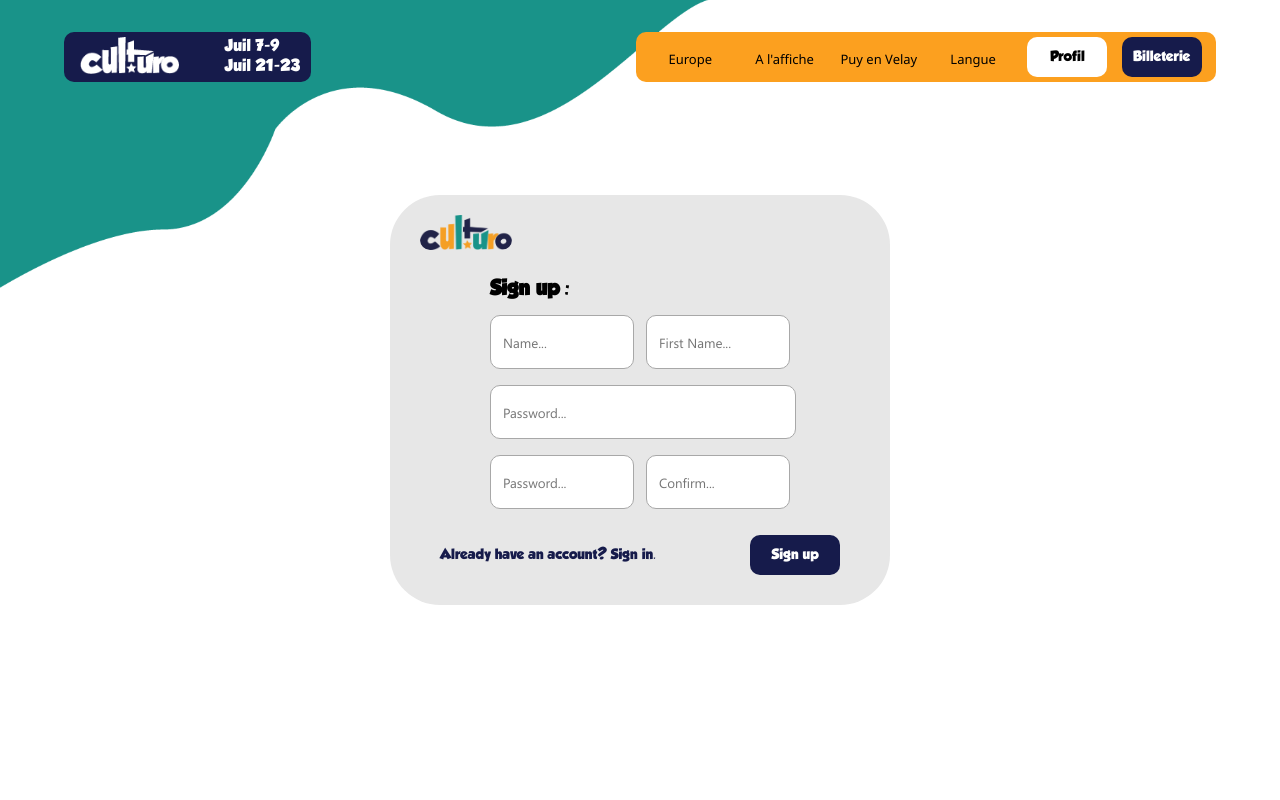
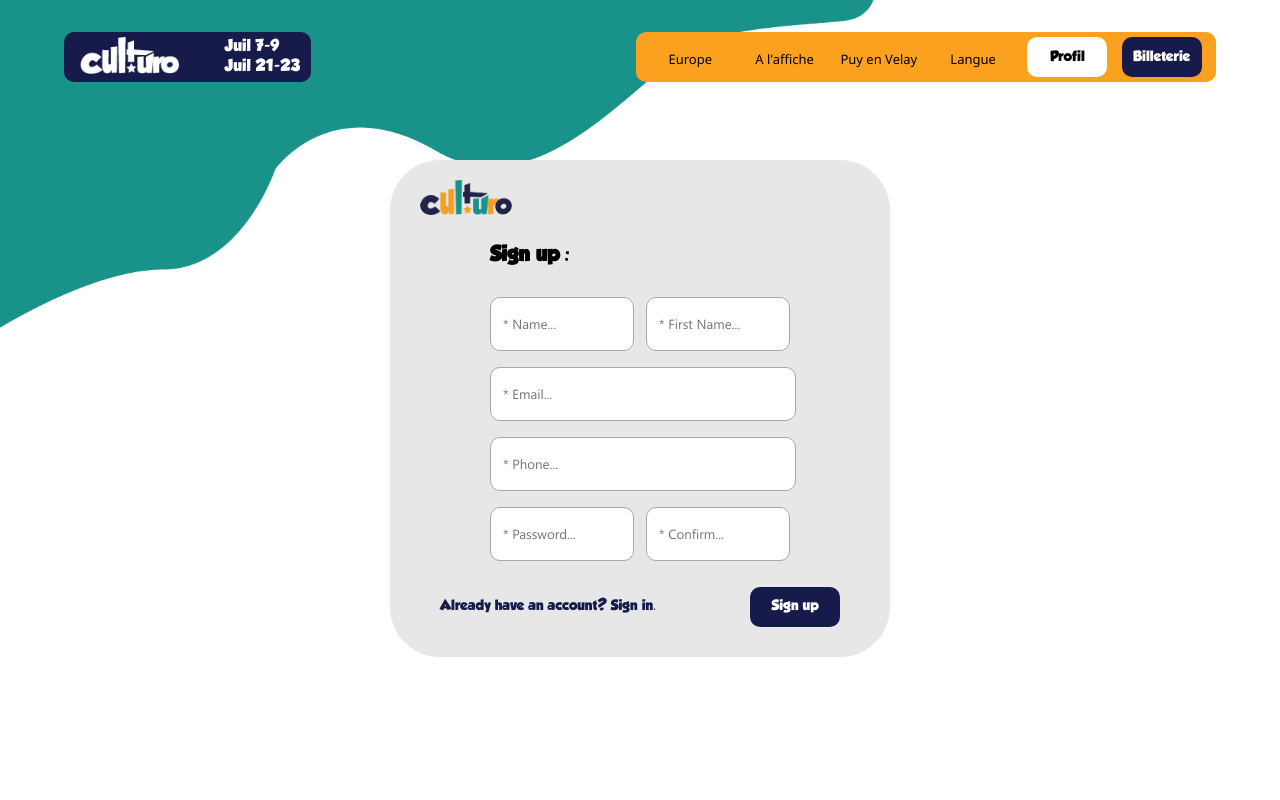
Before and after one commit to 5quentin/WebWeek-Culturo, a PHP site: page /inscription.php in a window 1280 px wide. Run offline with PHP 8.4, Linux system fonts and the light colour scheme.

Commit message:
mise a jour

```diff
--- a/partieWeb/css/header.css
+++ b/partieWeb/css/header.css
@@ -8,6 +8,7 @@ header{
 	margin-top: 2em;
 	width: 100%;
 	height: 50px;
+	z-index: 1000;
 
 	position: fixed;
 
@@ -132,7 +133,7 @@ header{
 	width: 70vw;
 
 	position: absolute;
-	top: -50px;
+	top: -10px;
 	left: -20px;
 	z-index: -1;
 }
--- a/partieWeb/css/style.css
+++ b/partieWeb/css/style.css
@@ -35,10 +35,10 @@ form a {
 }
 
 .container {
-    height: 100vh;
     width: 100vw;
 
     display: flex;
+    flex-direction: column;
     align-items: center;
     justify-content: center;
 }
@@ -48,8 +48,29 @@ form h2 {
     font-size: larger;
 }
 
+.titre {
+    margin-top: 70px;
+
+    display: flex;
+    justify-content: flex-start;
+}
+
+#error {
+    font-family: GROBOLD;
+    font-size: smaller;
+    text-align: center;
+    color: #fd5353;
+}
+
+.space {
+    height: 20vh;
+    width: 100%;
+}
+
+
 form {
     padding-bottom: 30px;
+    width: 500px;
 
     display: flex;
     justify-content: flex-end;
@@ -107,22 +128,12 @@ p>input, select{
 
 /*---------------------Connexion--------------------*/
 
-.signin, .billet{
-    height: 320px;
-    width: 500px;
-}
-
 .signin > .centre > p > input, .billet > .centre > p > input, .billet > .centre > p > select {
     height: 50px;
     width: 100%;
 }
 
 /*---------------------Inscription--------------------*/
-
-.signup{
-    height: 380px;
-    width: 500px;
-}
 
 .half{
     display: flex;
--- a/partieWeb/inscription.php
+++ b/partieWeb/inscription.php
@@ -17,7 +17,8 @@
   <?php include './header_footer/header.php';?>
 
   <div class="container">
-    <form class="signup" method="POST" action="inscription.php" enctype="multipart/form-data">
+    <div class="space"></div>
+    <form class="signup" method="POST" action="inscription.php">
       <img src="./images/logo.png">
 
       <div class="centre">
@@ -25,19 +26,42 @@
         <div class="titre"><h2>Sign up :</h2></div>
 
         <p class="half">
-          <input type="text" name="nom" placeholder="Name..." required>
-          <input type="text" name="pnom" placeholder="First Name..." required>
+          <input type="text" name="nom" placeholder="* Name..." required>
+          <input type="text" name="pnom" placeholder="* First Name..." required>
         </p>
 
         <p>
-          <input type="text" name="mdp" placeholder="Password..." required>
+          <input type="email" name="mail" placeholder="* Email..." required>
+        </p>
+
+        <p>
+          <input type="text" name="tel" placeholder="* Phone..." required>
         </p>
 
         <p class="half">
-          <input type="password" name="Password" placeholder="Password..." required>
-          <input type="password" name="Password" placeholder="Confirm..." required>
+          <input type="password" name="mdp" placeholder="* Password..." required>
+          <input type="password" name="mdpconf" placeholder="* Confirm..." required>
         </p>
 
+        <?php
+          if(isset($_POST["inscr"])){
+
+            if($_POST["mdp"]==$_POST["mdpconf"]){
+
+            include "./include/connexionBDD.php";
+            include "./POO/CreerPorfil.php";
+
+            $BDDCo = new connexionBDD();
+            $Eleve1 = new Profil($_POST["nom"],$_POST["pnom"],$_POST["mail"],$_POST["tel"],$_POST["mdp"],$_POST["mdpconf"]);
+            $Eleve1->setIdentifiant('2');
+            $Eleve1->EnregistrementBDD((array)$Eleve1);
+
+            }
+            else {
+              echo "<h3 id='error'>incorrect password confirmation<h3>";
+            }
+          }
+        ?>
       </div>
 
       <div class="boutton">
@@ -49,20 +73,6 @@
   </div>
 
 
-  <?php
-    if(isset($_POST["inscr"])){
 
-      include "./include/connexionBDD.php";
-      include "./POO/CreerPorfil.php";
-
-      $BDDCo = new connexionBDD();
-
-      $Eleve1 = new Profil('Beyler','Wilson','beyler.wilson@gmail.com','0783442122','2020','2020');
-      $Eleve1->AchaBillet('BEYLER','Olivier',24,'Le Puy en Velay place VIP','24/06/2002');
-      $Eleve1->setIdentifiant('0');
-      $Eleve1->EnregistrementBDD((array)$Eleve1);
-
-    }
-  ?>
 
 </body>
```
Also changed, not shown: partieWeb/connexion.php (+18 -4 lines), 1 other file.
